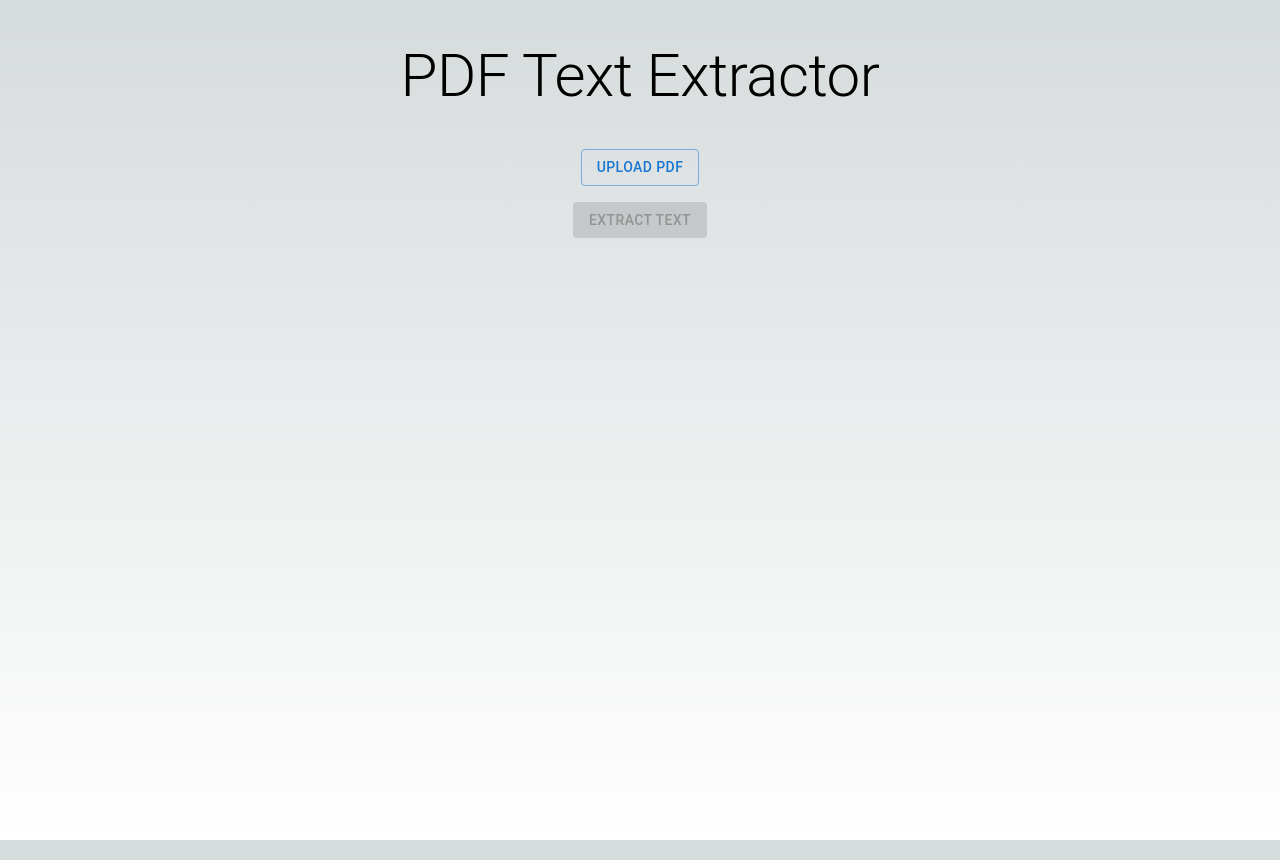
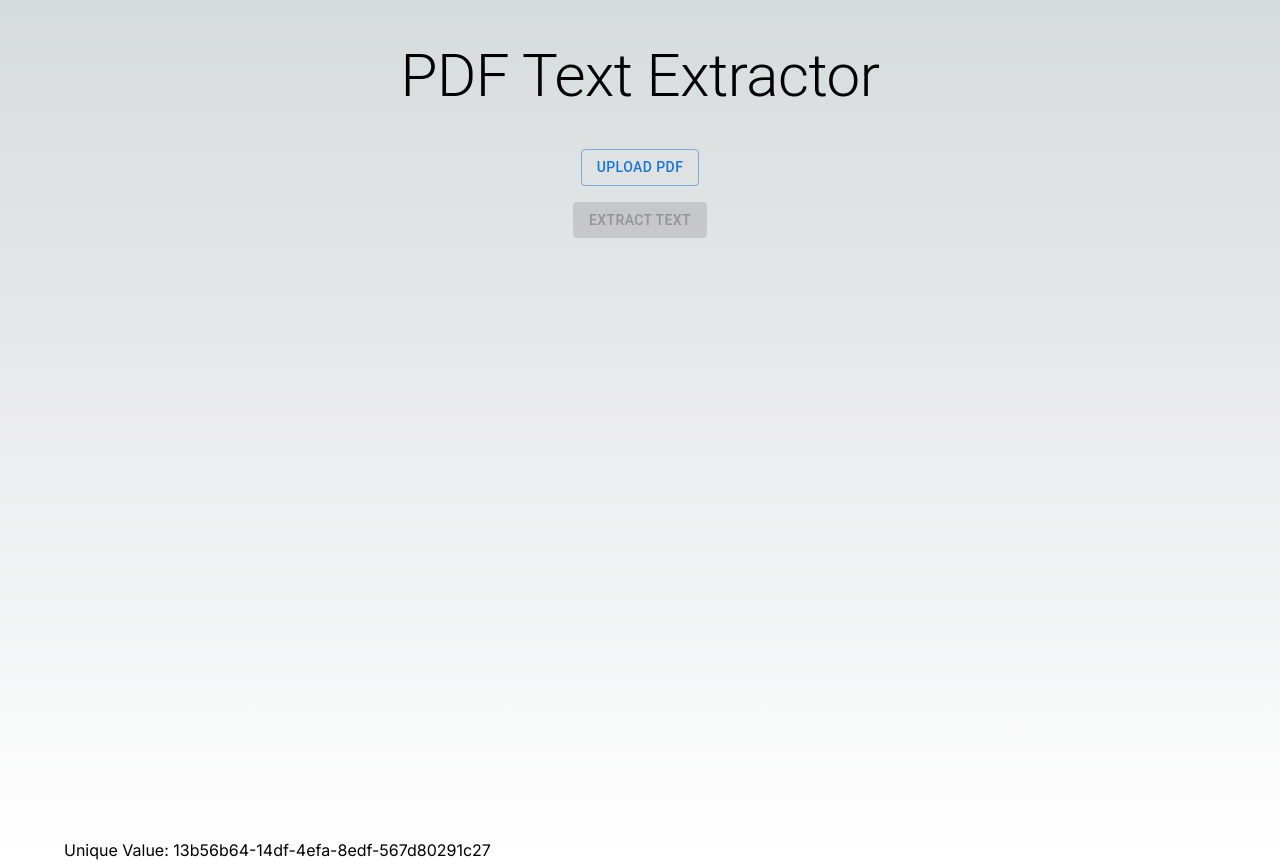
Before and after one commit to humanbright/study-assistant, a Next.js app in the folder study-assistant/: page /pdf in a window 1280 px wide. Built offline with nearby package versions, Linux system fonts and the light colour scheme.

Commit message:
Add uuid context provider

```diff
--- /dev/null
+++ b/study-assistant/app/UUIDContext.js
@@ -0,0 +1,5 @@
+import React from 'react';
+
+const UUIDContext = React.createContext('');
+
+export default UUIDContext;
--- /dev/null
+++ b/study-assistant/app/UUIDProvider.js
@@ -0,0 +1,28 @@
+import React, { useEffect, useState } from 'react';
+import cookie from 'js-cookie';
+import { v4 as uuidv4 } from 'uuid';
+import UUIDContext from './UUIDContext';
+
+const UUIDProvider = ({ children }) => {
+  const [uuid, setUUID] = useState('');
+
+  useEffect(() => {
+    const storedUUID = cookie.get('uuid');
+
+    if (!storedUUID) {
+      const newUUID = uuidv4();
+      cookie.set('uuid', newUUID);
+      setUUID(newUUID);
+    } else {
+      setUUID(storedUUID);
+    }
+  }, []);
+
+  return (
+    <UUIDContext.Provider value={uuid}>
+      {children}
+    </UUIDContext.Provider>
+  );
+};
+
+export default UUIDProvider;
--- a/study-assistant/app/pdf/page.js
+++ b/study-assistant/app/pdf/page.js
@@ -1,5 +1,5 @@
 'use client'
-import React, {useState} from 'react'
+import React, { useState } from 'react'
 import {
   Button,
   Container,
@@ -8,7 +8,10 @@ import {
   TextField,
   CircularProgress,
 } from '@mui/material'
-import {styled} from '@mui/system'
+import { styled } from '@mui/system'
+import UUIDProvider from '../UUIDProvider'
+import UUIDContext from '../UUIDContext'
+import { useContext } from 'react';
 
 const Input = styled('input')({
   display: 'none',
@@ -91,12 +94,25 @@ export default function Pdf() {
         {extractedText && (
           <Typography
             variant="body1"
-            sx={{mt: 3, p: 2, bgcolor: 'background.paper', borderRadius: 2}}
+            sx={{ mt: 3, p: 2, bgcolor: 'background.paper', borderRadius: 2 }}
           >
             {extractedText}
           </Typography>
         )}
       </Box>
+      <UUIDProvider>
+        <MyComponent />
+      </UUIDProvider>
     </Container>
   )
 }
+
+const MyComponent = () => {
+  const uuid = useContext(UUIDContext);
+
+  return (
+    <div>
+      Unique Value: {uuid}
+    </div>
+  );
+};
--- a/study-assistant/package.json
+++ b/study-assistant/package.json
@@ -26,7 +26,8 @@
     "react-use": "^17.4.0",
     "readline": "^1.3.0",
     "recordrtc": "^5.6.2",
-    "utf-8-validate": "^5.0.10"
+    "utf-8-validate": "^5.0.10",
+    "uuid": "^9.0.0"
   },
   "description": "This is a [Next.js](https://nextjs.org/) project bootstrapped with [`create-next-app`](https://github.com/vercel/next.js/tree/canary/packages/create-next-app).",
   "main": "next.config.js",
```
Also changed, not shown: study-assistant/app/chat/page.js (+23 -6 lines), 1 other file (tests, documents, lock files or other folders).
